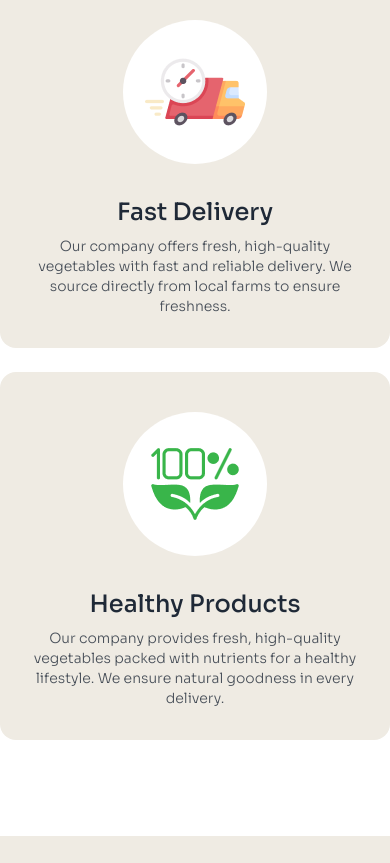
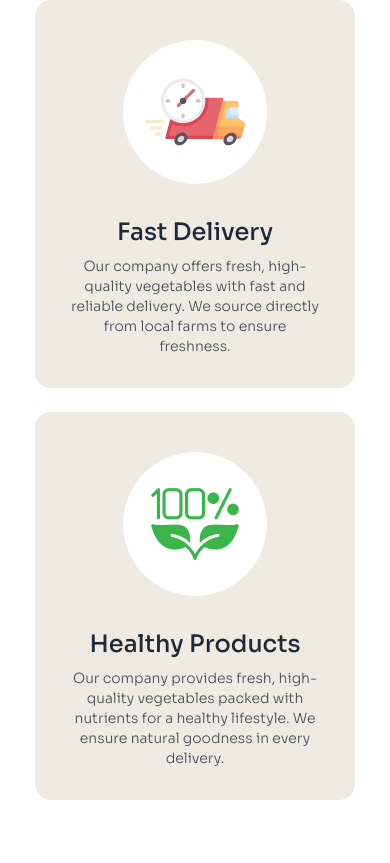
Before and after one commit to rayhan-islam-21/Assignement-03, a website: page index.html in a window 390 px wide. Shown: the part 1137-2000 px from the top of the page. Drawn offline with nearby package versions, Linux system fonts and the light colour scheme.

Commit message:
ok one more

```diff
--- a/index.html
+++ b/index.html
@@ -134,7 +134,7 @@
            </div>
           <!-- card start -->
            <div class="flex flex-col lg:flex-row justify-between space-y-6 lg:space-y-0 lg:space-x-16 items-center">
-            <div class="card bg-[#EFEBE3] lg:w-96  w-88">
+            <div class="card bg-[#EFEBE3] lg:w-96  w-80">
               <figure class="px-10 pt-10">
                 <div class="w-36 h-36 flex justify-center items-center rounded-full bg-white">
                   <img class="w-fit"
@@ -149,7 +149,7 @@
               </div>
             </div>
             <!-- 2nd card -->
-            <div class="card bg-[#EFEBE3] lg:w-96 w-88">
+            <div class="card bg-[#EFEBE3] lg:w-96 w-80">
               <figure class="px-10 pt-10">
                 <div class="w-36 h-36 flex justify-center items-center rounded-full bg-white">
                   <img class="w-fit"
@@ -164,7 +164,7 @@
               </div>
             </div>
             <!-- 3rd -->
-            <div class="card bg-[#EFEBE3] lg:w-96 w-88">
+            <div class="card bg-[#EFEBE3] lg:w-96 w-80">
               <figure class="px-10 pt-10">
                 <div class="w-36 h-36 flex justify-center items-center rounded-full bg-white">
                   <img class="w-fit"
```
